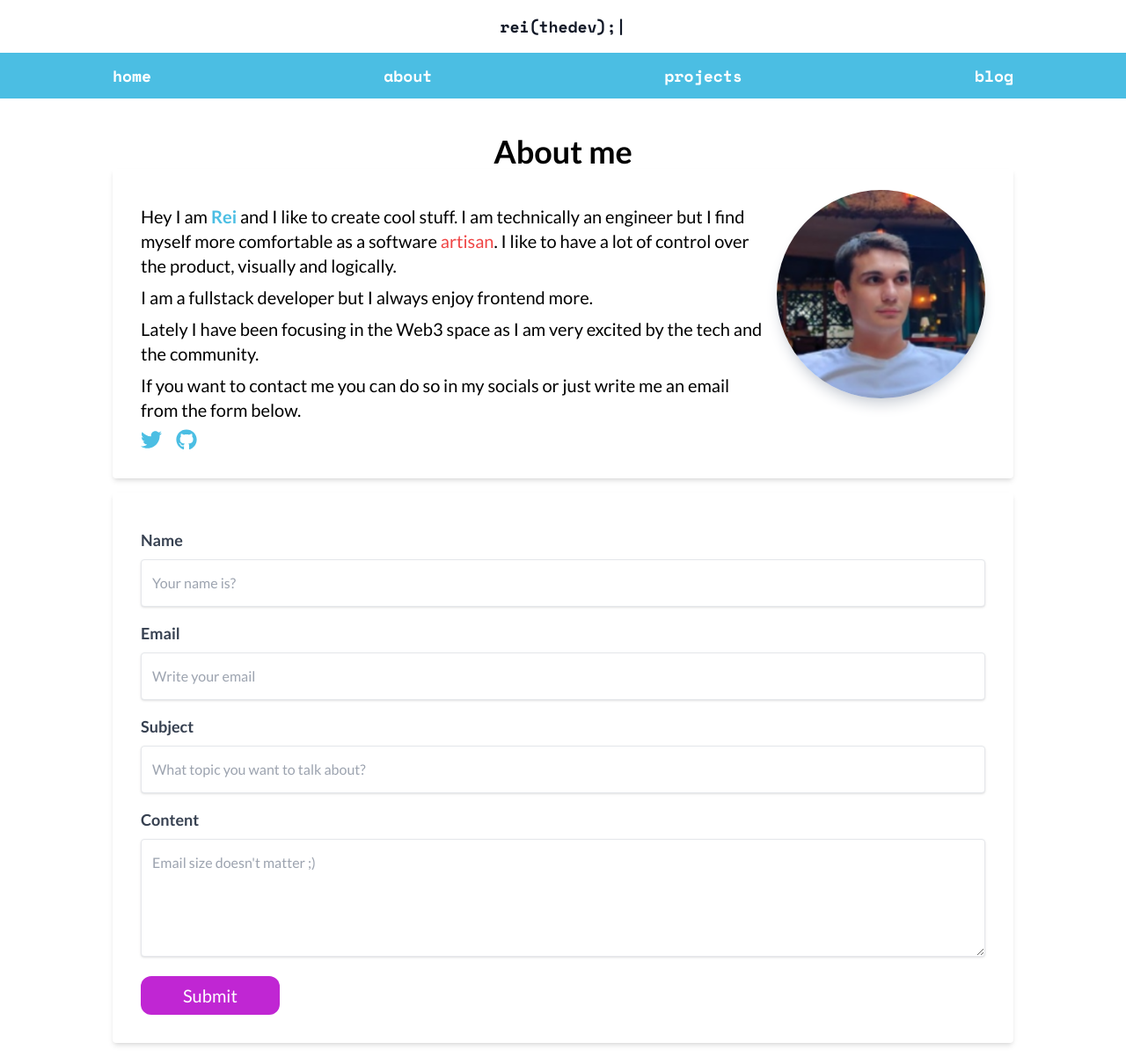
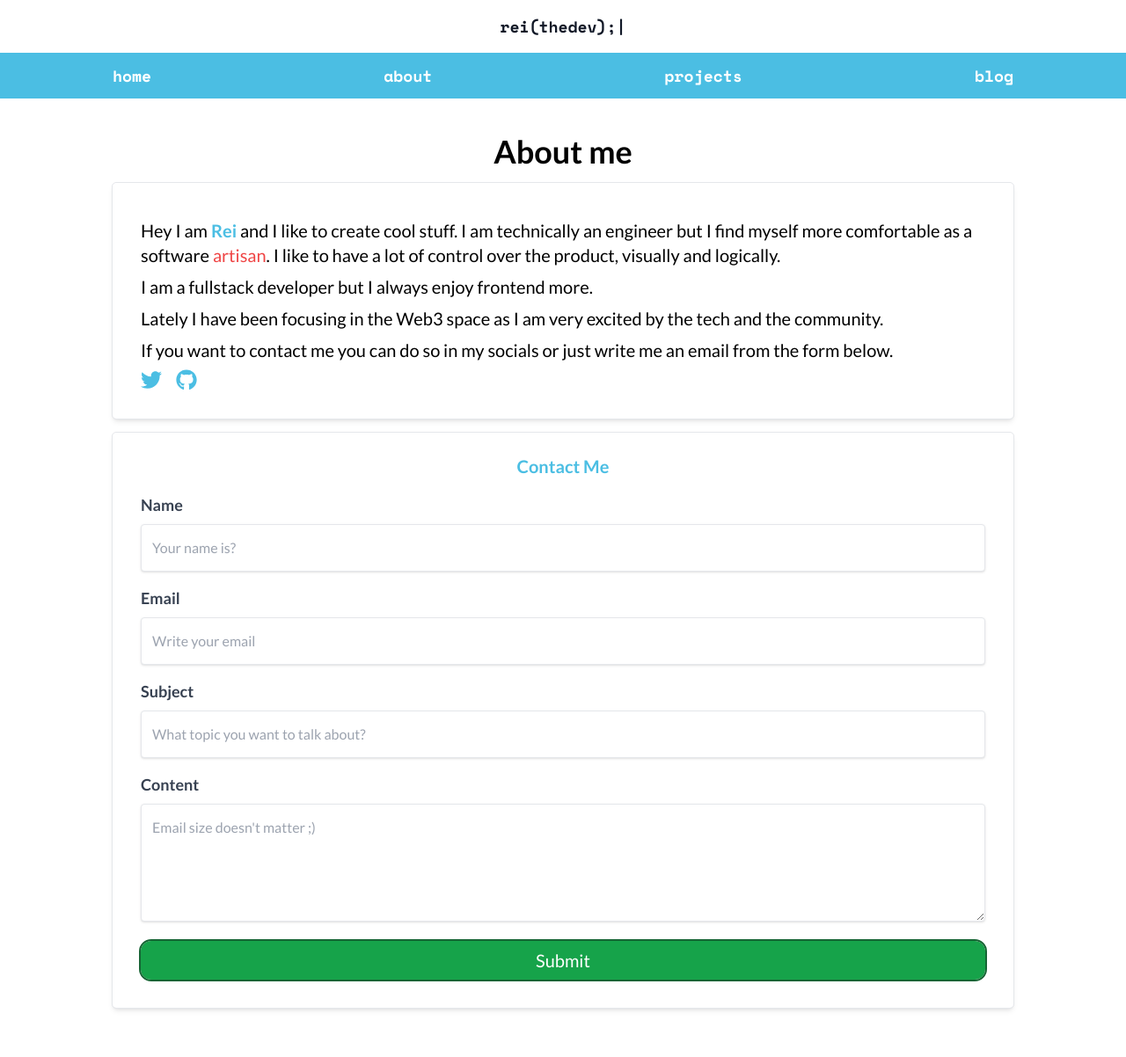
Before and after one commit to renttrent/devblog, a Next.js app: page /about in a window 1280 px wide. Shown: the whole page at 88% size. After the commit the page ends 1162 px from the top, so only its background shows below. Built offline with nearby package versions, Linux system fonts and the light colour scheme.

Commit message:
update to about page

```diff
--- a/pages/about/index.jsx
+++ b/pages/about/index.jsx
@@ -25,8 +25,8 @@ export default function About({type, template, service, userid} ) {
 
   return (
     <div className="container mx-auto w-11/12 md:max-w-screen-lg mt-10">
-      <div className="text-4xl font-bold text-center">About me</div>
-      <div className="flex flex-col md:flex-row gap-2 bg-white shadow-md rounded px-8 pt-6 pb-8 mb-4">
+      <div className="text-4xl font-bold text-center mb-4">About me</div>
+      <div className="flex flex-col md:flex-row gap-2 bg-white shadow-md rounded px-8 pt-6 pb-8 mb-4 outline outline-1 outline-gray-200">
         <div className="text-xl mt-4">
           <p className="mb-2">Hey I am <span className="text-zima-200 font-bold">Rei</span> and I like to create cool stuff. I am technically an engineer but I find myself more comfortable
           as a software <span className="text-red-500">artisan</span>. I like to have a lot of control over the product, visually and logically.</p>
@@ -42,13 +42,11 @@ export default function About({type, template, service, userid} ) {
             </Link>
           </span>
         </div>
-        <div>
-          <img src="profile.jpg" className="rounded-full shadow-lg shadow-gray-300" alt="profile image" />
-        </div>
       </div>
-      <form className="bg-white shadow-md rounded px-8 pt-6 pb-8 mb-4" onSubmit={sendEmail}>
+      <form className="bg-white shadow-md rounded px-8 pt-6 pb-8 mb-4 outline outline-1 outline-gray-200" onSubmit={sendEmail}>
         {success && <div className="success bg-green-500 text-white w-full py-4 rounded-lg text-center shadow-lg text-lg">Email sent</div>}
         {error && <div className="error bg-red-500 text-white w-full py-4 rounded-lg mt-4 text-center shadow-lg text-lg">Could not send email</div>}
+        <div className="text-center text-xl font-bold text-zima-200">Contact Me</div>
         <div className="mt-4">
           <label className="text-gray-700 text-lg font-bold">Name</label>
           <input type="text" className="mt-2 shadow appearance-none border rounded w-full py-4 px-3 text-gray-700 leading-tight focus:outline-none focus:shadow-outline" placeholder="Your name is?" name="name" required />
@@ -65,7 +63,7 @@ export default function About({type, template, service, userid} ) {
           <label className="text-gray-700 text-lg font-bold">Content</label>
           <textarea rows="5"  className="mt-2 shadow appearance-none border rounded w-full py-4 px-3 text-gray-700 leading-tight focus:outline-none focus:shadow-outline" placeholder="Email size doesn't matter ;)" name="content" required/>
         </div>
-        <input type="submit" className="mt-4 cursor-pointer transition ease-in duration-200 bg-fuchsia-600 text-white py-2 px-12 rounded-xl hover:bg-fuchsia-500 text-xl focus:outline-fuchsia-200" />
+        <input type="submit" className="mt-4 mx-auto w-full cursor-pointer transition ease-in duration-200 outline outline-2 outline-green-800 bg-green-600 text-white py-2 px-12 rounded-xl hover:bg-green-500 text-xl focus:outline-green-200" />
       </form>
 
     </div>
```
